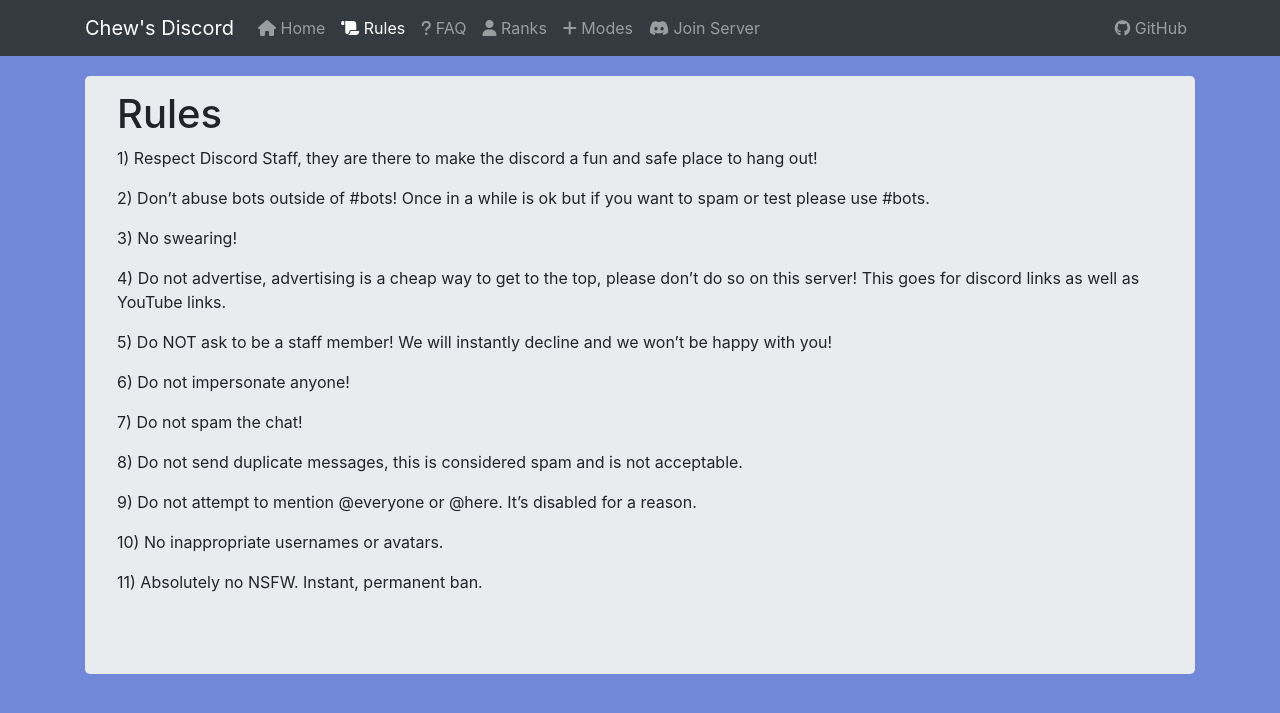
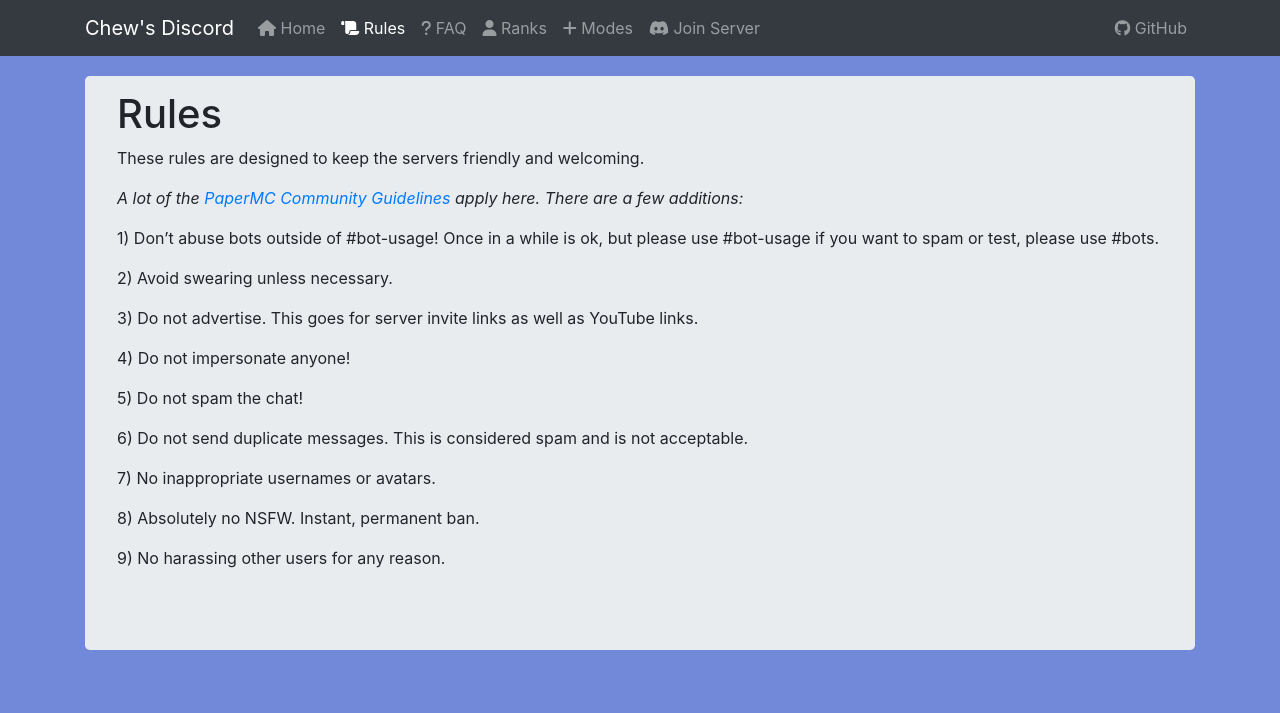
Before and after one commit to Epikest/nutopia, a Jekyll site: the page built from rules.md, in a window 1280 px wide. Shown: the top 713 px of the page. Built offline with Jekyll 4.4.1, drawn with Linux system fonts in a browser that asks for light colours; nearby versions of some CDN libraries.

Commit message:
Update rules

```diff
--- a/rules.md
+++ b/rules.md
@@ -6,24 +6,24 @@ description: The server rules, make sure to follow!
 
 # Rules
 
-1) Respect Discord Staff, they are there to make the discord a fun and safe place to hang out!
+These rules are designed to keep the servers friendly and welcoming.
 
-2) Don't abuse bots outside of #bots! Once in a while is ok but if you want to spam or test please use #bots.
+*A lot of the [PaperMC Community Guidelines](https://papermc.io/community-guidelines) apply here. There are a few additions:*
 
-3) No swearing!
+1) Don't abuse bots outside of #bot-usage! Once in a while is ok, but please use #bot-usage if you want to spam or test, please use #bots.
 
-4) Do not advertise, advertising is a cheap way to get to the top, please don't do so on this server! This goes for discord links as well as YouTube links.
+2) Avoid swearing unless necessary.
 
-5) Do NOT ask to be a staff member! We will instantly decline and we won't be happy with you!
+3) Do not advertise. This goes for server invite links as well as YouTube links.
 
-6) Do not impersonate anyone!
+4) Do not impersonate anyone!
 
-7) Do not spam the chat!
+5) Do not spam the chat!
 
-8) Do not send duplicate messages, this is considered spam and is not acceptable.
+6) Do not send duplicate messages. This is considered spam and is not acceptable.
 
-9) Do not attempt to mention @everyone or @here. It's disabled for a reason.
+7) No inappropriate usernames or avatars.
 
-10) No inappropriate usernames or avatars.
+8) Absolutely no NSFW. Instant, permanent ban.
 
-11) Absolutely no NSFW. Instant, permanent ban.
+9) No harassing other users for any reason.
```
